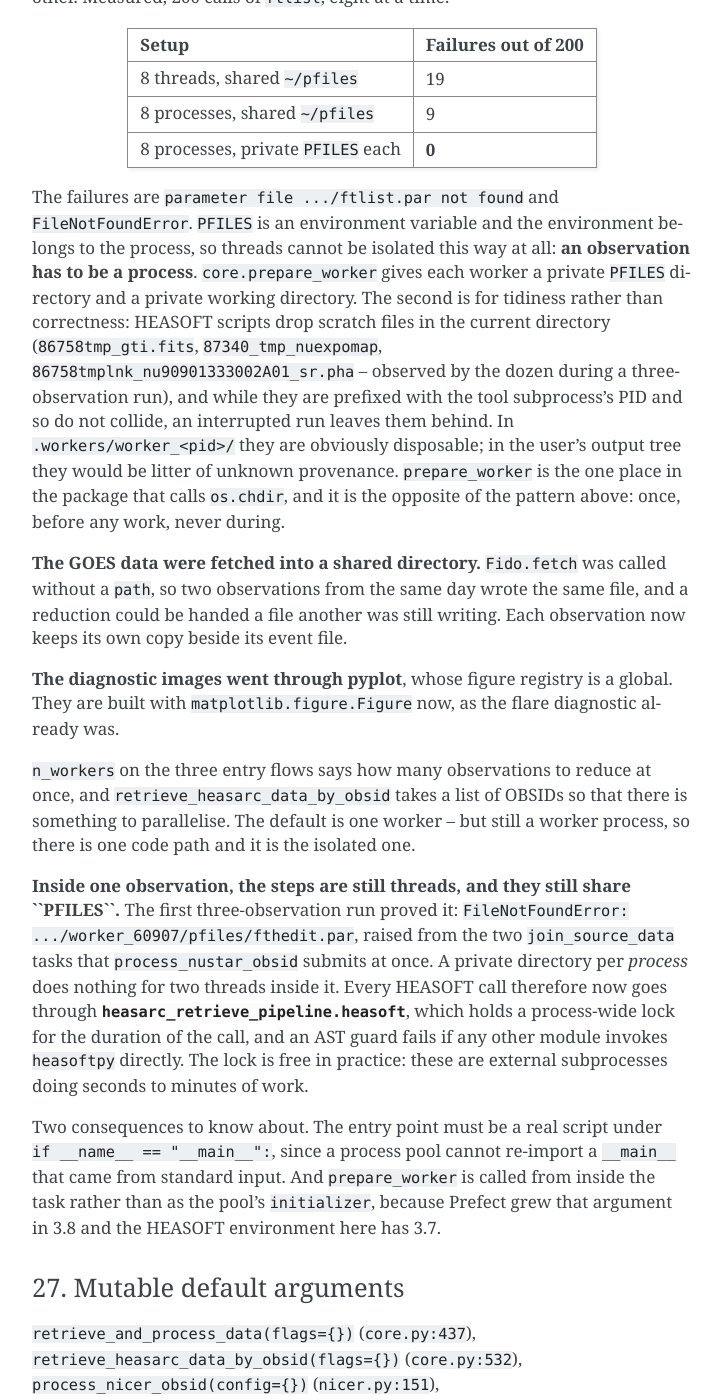
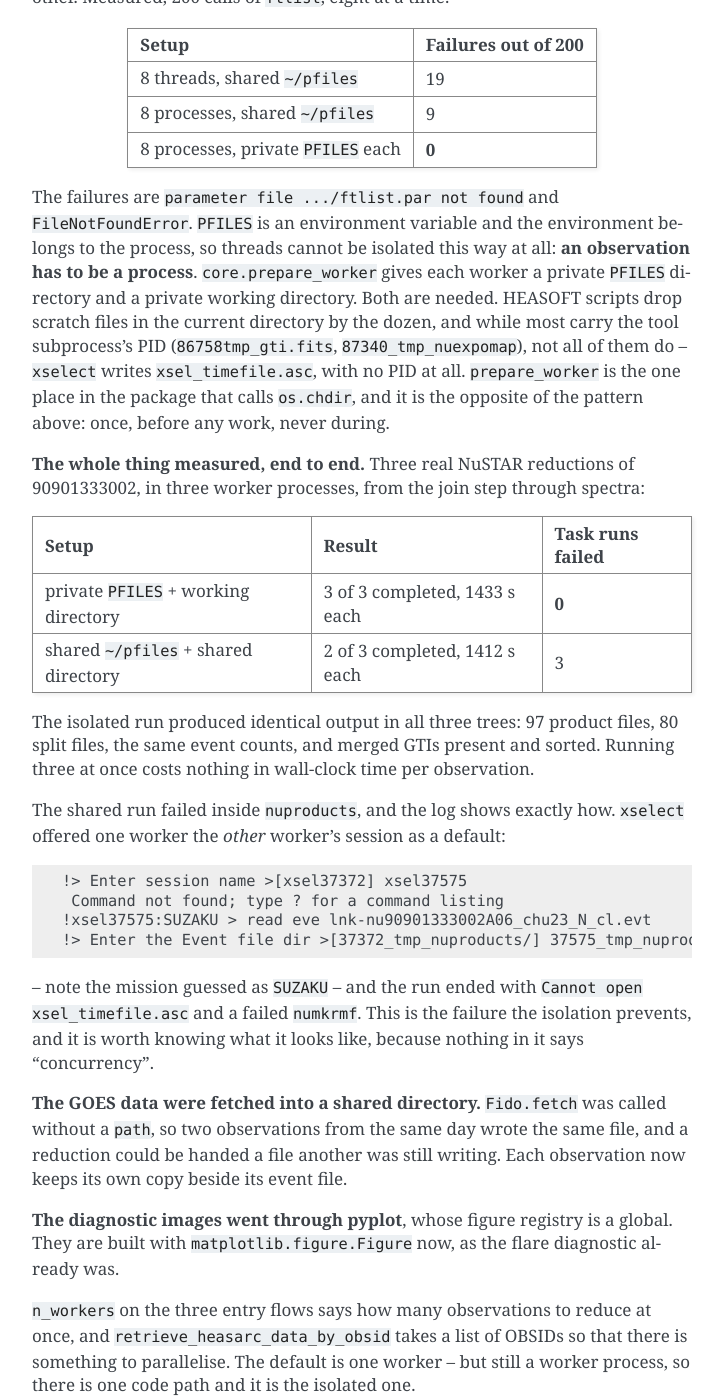
Before and after one commit to matteobachetti/heasarc_retrieve_pipeline, a Sphinx documentation site: the page built from docs/known_issues.rst, in a window 1280 px wide and 1400 px high, scrolled down 15392 px. Shown: the whole window, without its empty margins (388-1112 px from the left). Built offline with Sphinx 7.4.7, drawn with Linux system fonts in a browser that asks for light colours; the version number could not be read and is left out.

Commit message:
Record the three-at-a-time measurement, and correct the scratch-file claim
The previous commit said the private working directory was for tidiness, since
the scratch files HEASOFT leaves behind carry the tool subprocess's PID. That was
true of the ones I had looked at and false in general: xselect writes
xsel_timefile.asc, with no PID, and the control run died on it.

The control is worth having in the docs. Three real reductions of 90901333002,
from the join step through spectra, three worker processes:

  private PFILES + working directory   3 of 3 completed, 1433 s each, 0 failed
                                       task runs, identical output in all three
                                       trees (97 products, 80 split files, same
                                       event counts, GTIs present and sorted)
  shared ~/pfiles + shared directory   2 of 3 completed, 1412 s each, 3 failed
                                       task runs

and the shared failure is instructive, because nothing about it says
"concurrency":

    !> Enter session name >[xsel37372] xsel37575
     Command not found; type ? for a command listing
    !xsel37575:SUZAKU > read eve lnk-nu90901333002A06_chu23_N_cl.evt
    !> Enter the Event file dir >[37372_tmp_nuproducts/] 37575_tmp_nuproducts/

One worker was offered the other's xselect session as its default, the mission
was guessed as SUZAKU, and nuproducts eventually returned 1 by way of "Cannot
open xsel_timefile.asc" and a failed numkrmf.

Running three at once costs nothing per observation.

Co-Authored-By: Claude Opus 5 <noreply@anthropic.com>

```diff
--- a/docs/known_issues.rst
+++ b/docs/known_issues.rst
@@ -637,14 +637,39 @@ The failures are ``parameter file .../ftlist.par not found`` and ``FileNotFoundE
 ``PFILES`` is an environment variable and the environment belongs to the process, so
 threads cannot be isolated this way at all: **an observation has to be a process**.
 ``core.prepare_worker`` gives each worker a private ``PFILES`` directory and a private
-working directory. The second is for tidiness rather than correctness: HEASOFT scripts drop
-scratch files in the current directory (``86758tmp_gti.fits``, ``87340_tmp_nuexpomap``,
-``86758tmplnk_nu90901333002A01_sr.pha`` -- observed by the dozen during a three-observation
-run), and while they are prefixed with the tool subprocess's PID and so do not collide, an
-interrupted run leaves them behind. In ``.workers/worker_<pid>/`` they are obviously
-disposable; in the user's output tree they would be litter of unknown provenance.
-``prepare_worker`` is the one place in the package that calls ``os.chdir``, and it is the
-opposite of the pattern above: once, before any work, never during.
+working directory. Both are needed. HEASOFT scripts drop scratch files in the current
+directory by the dozen, and while most carry the tool subprocess's PID
+(``86758tmp_gti.fits``, ``87340_tmp_nuexpomap``), not all of them do -- ``xselect`` writes
+``xsel_timefile.asc``, with no PID at all. ``prepare_worker`` is the one place in the
+package that calls ``os.chdir``, and it is the opposite of the pattern above: once, before
+any work, never during.
+
+**The whole thing measured, end to end.** Three real NuSTAR reductions of 90901333002, in
+three worker processes, from the join step through spectra:
+
+===========================================  =============================  ==========
+Setup                                        Result                         Task runs
+                                                                            failed
+===========================================  =============================  ==========
+private ``PFILES`` + working directory       3 of 3 completed, 1433 s each  **0**
+shared ``~/pfiles`` + shared directory       2 of 3 completed, 1412 s each  3
+===========================================  =============================  ==========
+
+The isolated run produced identical output in all three trees: 97 product files, 80 split
+files, the same event counts, and merged GTIs present and sorted. Running three at once
+costs nothing in wall-clock time per observation.
+
+The shared run failed inside ``nuproducts``, and the log shows exactly how. ``xselect``
+offered one worker the *other* worker's session as a default::
+
+    !> Enter session name >[xsel37372] xsel37575
+     Command not found; type ? for a command listing
+    !xsel37575:SUZAKU > read eve lnk-nu90901333002A06_chu23_N_cl.evt
+    !> Enter the Event file dir >[37372_tmp_nuproducts/] 37575_tmp_nuproducts/
+
+-- note the mission guessed as ``SUZAKU`` -- and the run ended with ``Cannot open
+xsel_timefile.asc`` and a failed ``numkrmf``. This is the failure the isolation prevents,
+and it is worth knowing what it looks like, because nothing in it says "concurrency".
 
 **The GOES data were fetched into a shared directory.** ``Fido.fetch`` was called without
 a ``path``, so two observations from the same day wrote the same file, and a reduction
```
Also changed, not shown: docs/technical_details.rst (+14 -5 lines).
